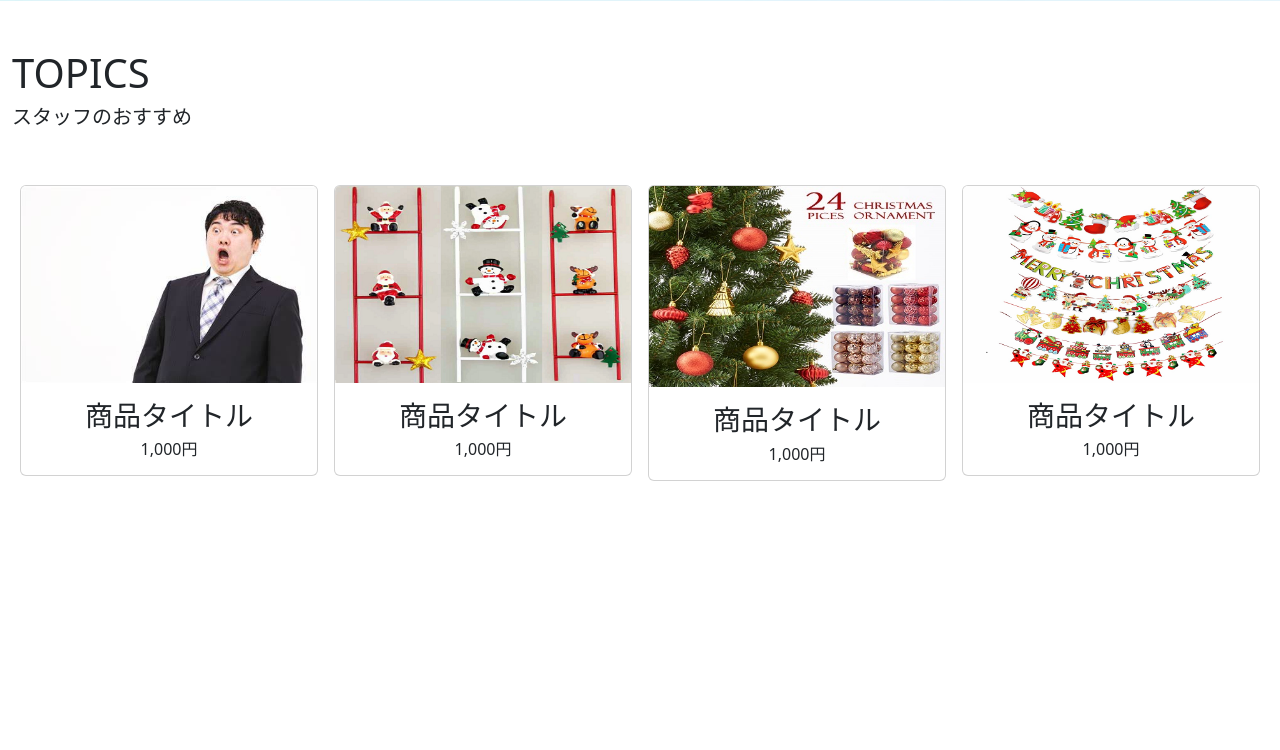
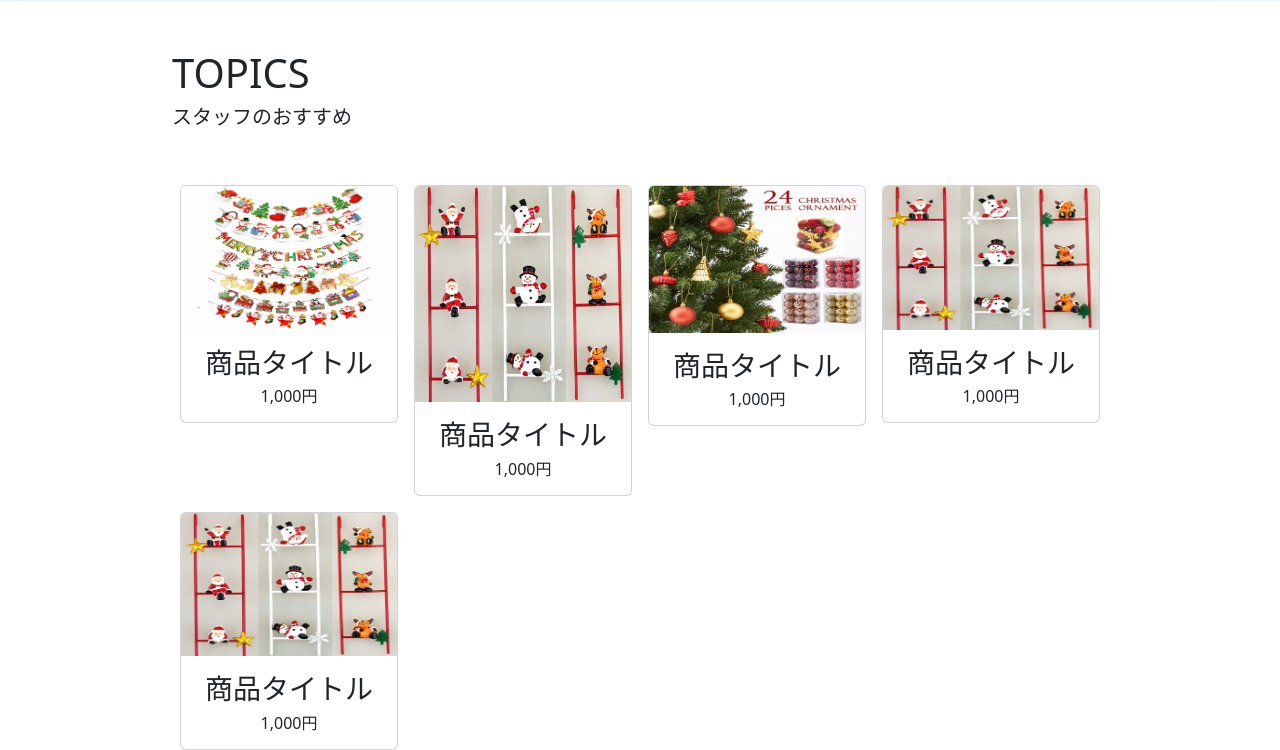
Before and after one commit to hiramatutosiki/Factio, a PHP site: page / in a window 1280 px wide. Shown: the part 680-1430 px from the top of the page. Before the commit the page ends 1161 px from the top, so only its background shows below. Run offline with PHP 8.4, Linux system fonts and the light colour scheme; some libraries are stand-ins or nearby versions.

Commit message:
修正：カテゴリページの編集・トップページの幅の編集

```diff
--- a/index.php
+++ b/index.php
@@ -29,7 +29,7 @@
         </div>
     </div>
 
-    <div class="container-fluid">
+    <div class="container-fluid w-75">
         <!-- 見出し：おすすめ -->
         <div class="row my-5">
             <div class="col-9 offset-0">
@@ -43,7 +43,7 @@
 
             <div class="col" style="">
                 <div class="card">
-                    <img src="img/janbotoron.jpg" class="card-img-top img-fluid" alt="">
+                    <img src="img/サンプルセット2.png" class="card-img-top img-fluid" alt="">
                     <div class="card-body" >
                         <h3 class="card-title text-center">商品タイトル</h3>
                         <p class="card-text text-center h6">1,000円</p>
@@ -53,7 +53,7 @@
 
             <div class="col" style="">
                 <div class="card ">
-                    <img src="img/セット3.png" class="card-img-top img-fluid " alt="">
+                    <img src="img/サンプルセット3.jpg" class="card-img-top img-fluid " alt="">
                     <div class="card-body">
                         <h3 class="card-title text-center">商品タイトル</h3>
                         <p class="card-text text-center h6">1,000円</p>
@@ -63,7 +63,7 @@
 
             <div class="col" style="">
                 <div class="card ">
-                    <img src="img/セット1.jpg" class="card-img-top img-fluid" alt="">
+                    <img src="img/サンプルセット1.jpg" class="card-img-top img-fluid" alt="">
                     <div class="card-body">
                         <h3 class="card-title text-center">商品タイトル</h3>
                         <p class="card-text text-center h6">1,000円</p>
@@ -73,7 +73,17 @@
 
             <div class="col" style="">
                 <div class="card ">
-                    <img src="img/セット1.png" class="card-img-top img-fluid  " alt="">
+                    <img src="img/サンプルセット4.png" class="card-img-top img-fluid  " alt="">
+                    <div class="card-body">
+                        <h3 class="card-title text-center">商品タイトル</h3>
+                        <p class="card-text text-center h6">1,000円</p>
+                    </div>
+                </div>
+            </div>
+
+            <div class="col" style="">
+                <div class="card ">
+                    <img src="img/サンプルセット4.png" class="card-img-top img-fluid  " alt="">
                     <div class="card-body">
                         <h3 class="card-title text-center">商品タイトル</h3>
                         <p class="card-text text-center h6">1,000円</p>
```
Also changed, not shown: category.php (+34 -24 lines), img/janbotoron.jpg (deleted), img/mahou.jpg (deleted), img/rei2.jpg (deleted), img/サンプルセット1.jpg (renamed from img/セット1.jpg), img/サンプルセット2.png (renamed from img/セット1.png), img/サンプルセット3.jpg (renamed from img/セット3.jpg), img/サンプルセット4.png (renamed from img/セット3.png).
